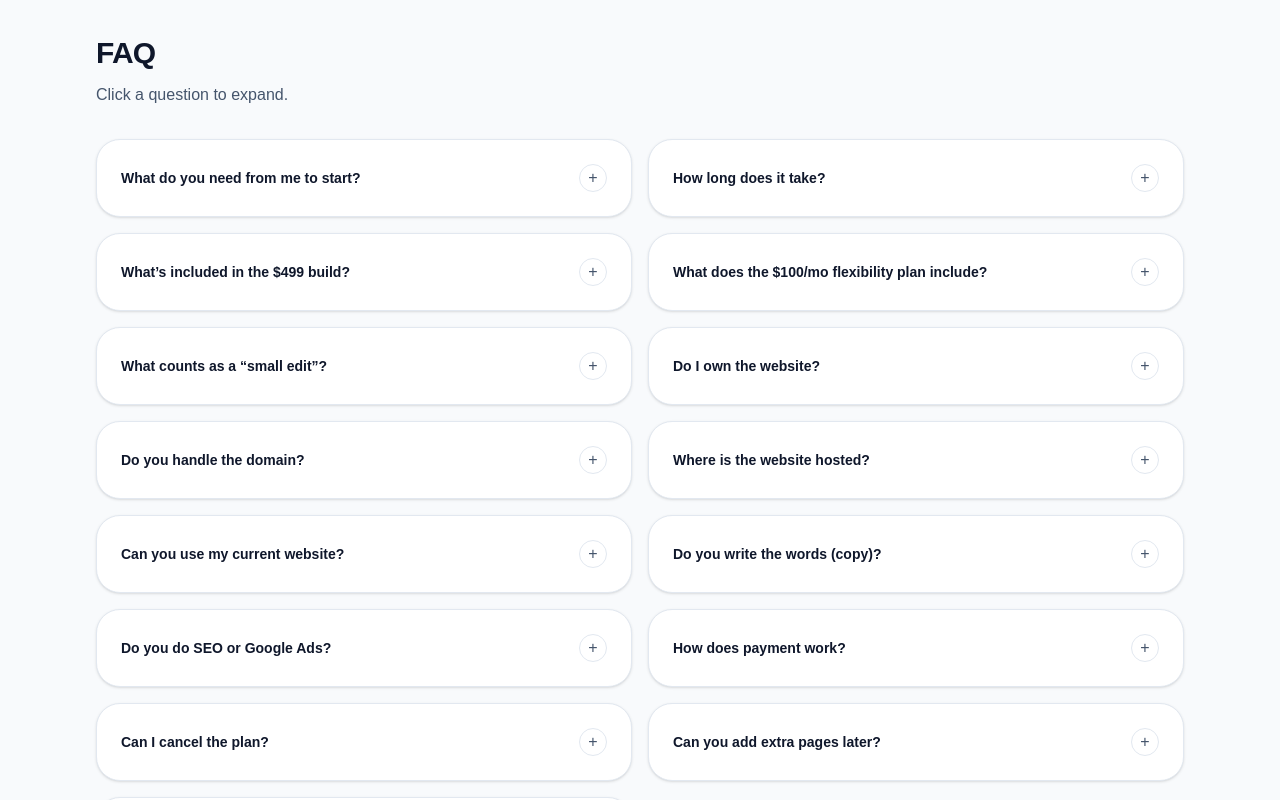
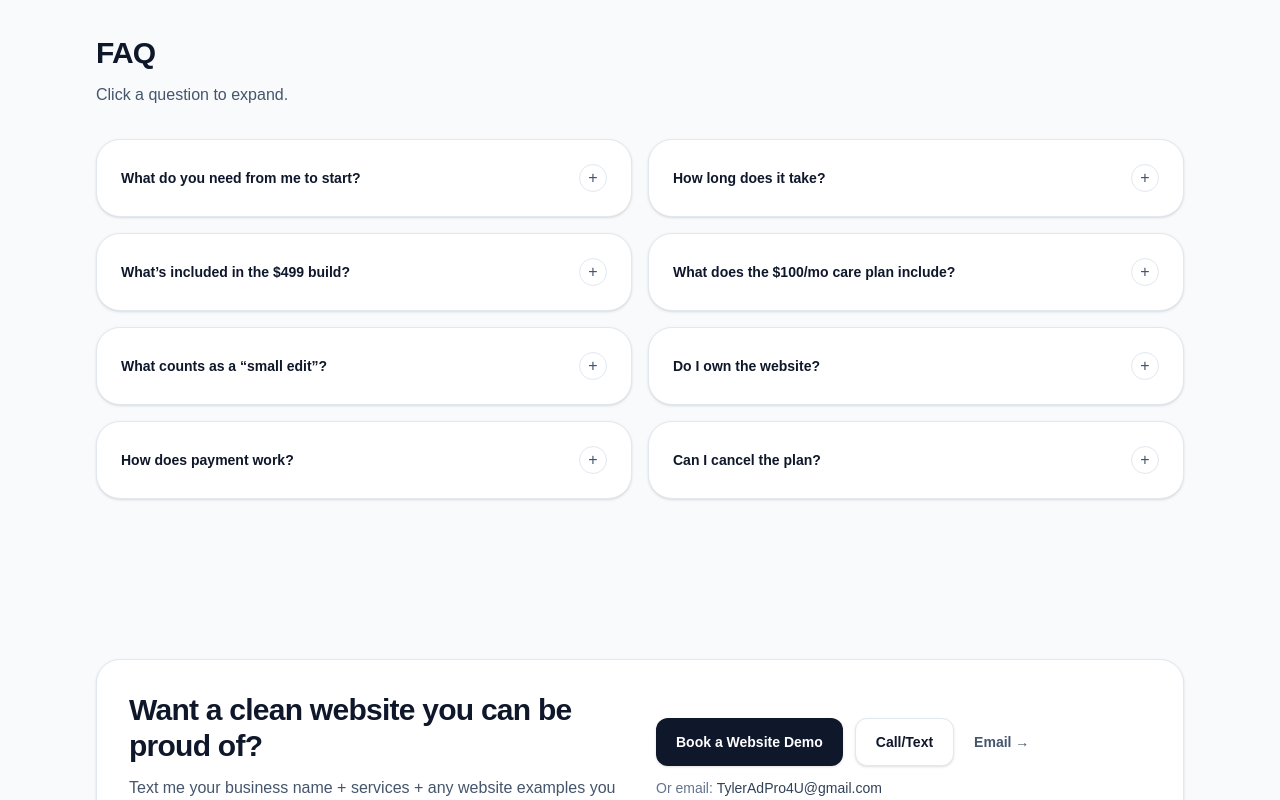
Before and after one commit to tyleradpro4u/Wirig-Digital, a Next.js app: page / in a window 1280 px wide. Shown: the part 5060-5860 px from the top of the page. Built offline with nearby package versions, Linux system fonts and the light colour scheme.

Commit message:
Trim FAQ to essentials

```diff
--- a/src/app/page.tsx
+++ b/src/app/page.tsx
@@ -704,43 +704,23 @@ export default function Home() {
             },
             {
               q: "How long does it take?",
-              a: "Fast. Once I have your info, I’ll send a draft quickly and we’ll finalize changes by text/email.",
+              a: "Fast. Once I have your info, I’ll send a draft quickly and we’ll finalize changes by text/call.",
             },
             {
               q: "What’s included in the $499 build?",
-              a: "A one-page website with your services, service area, clear call/text/email buttons, and clean mobile-first layout. We do direct review and revisions before it goes live.",
+              a: "A conversion-focused one-page website with your services, service area, and clear call/text actions—built mobile-first. We review and revise before it goes live.",
             },
             {
-              q: "What does the $100/mo flexibility plan include?",
+              q: "What does the $100/mo care plan include?",
               a: "Unlimited small edits (with guardrails): hours, services, pricing, photos, promos, and copy updates. Bigger requests (new pages, full redesigns, logo work) are quoted separately.",
             },
             {
               q: "What counts as a “small edit”?",
-              a: "Things like swapping photos, updating hours, changing a price/offer, adding a new service line, updating text, or adding a review. If it’s a bigger change, I’ll tell you up front and quote it.",
+              a: "Swapping photos, updating hours, changing a price/offer, adding a new service line, updating text, or adding a review. If it’s bigger, I’ll tell you up front and quote it.",
             },
             {
               q: "Do I own the website?",
               a: "Yes. You own your domain and your site. No lock-in.",
-            },
-            {
-              q: "Do you handle the domain?",
-              a: "I can help you connect your domain (GoDaddy, Namecheap, Google Domains, etc.). You should own it in your name so you’re never stuck.",
-            },
-            {
-              q: "Where is the website hosted?",
-              a: "I host and deploy it in a modern setup that’s fast and reliable. If you ever want to move it, you can—no hostage setups.",
-            },
-            {
-              q: "Can you use my current website?",
-              a: "Yes. If you already have a site, we can rebuild/refresh it into a clean one-page version that’s easier to understand and more likely to get calls.",
-            },
-            {
-              q: "Do you write the words (copy)?",
-              a: "Yes. I’ll write and structure the page so it’s clear what you do, where you operate, and how customers contact you.",
-            },
-            {
-              q: "Do you do SEO or Google Ads?",
-              a: "Not as part of this offer (yet). Step 1 is a website that converts. Once that’s solid, we can talk about adding growth services.",
             },
             {
               q: "How does payment work?",
@@ -749,14 +729,6 @@ export default function Home() {
             {
               q: "Can I cancel the plan?",
               a: "Yes—any time. The plan is for ongoing updates. If you cancel, your site stays live as-is.",
-            },
-            {
-              q: "Can you add extra pages later?",
-              a: "Yes. This offer starts as one page to keep it simple and fast. If you want additional pages later, we can add them for an extra fee.",
-            },
-            {
-              q: "Can customers email me through the site?",
-              a: "Yes. We can add an email button and (optionally) a simple contact form.",
             },
           ].map((item) => (
             <details
```
